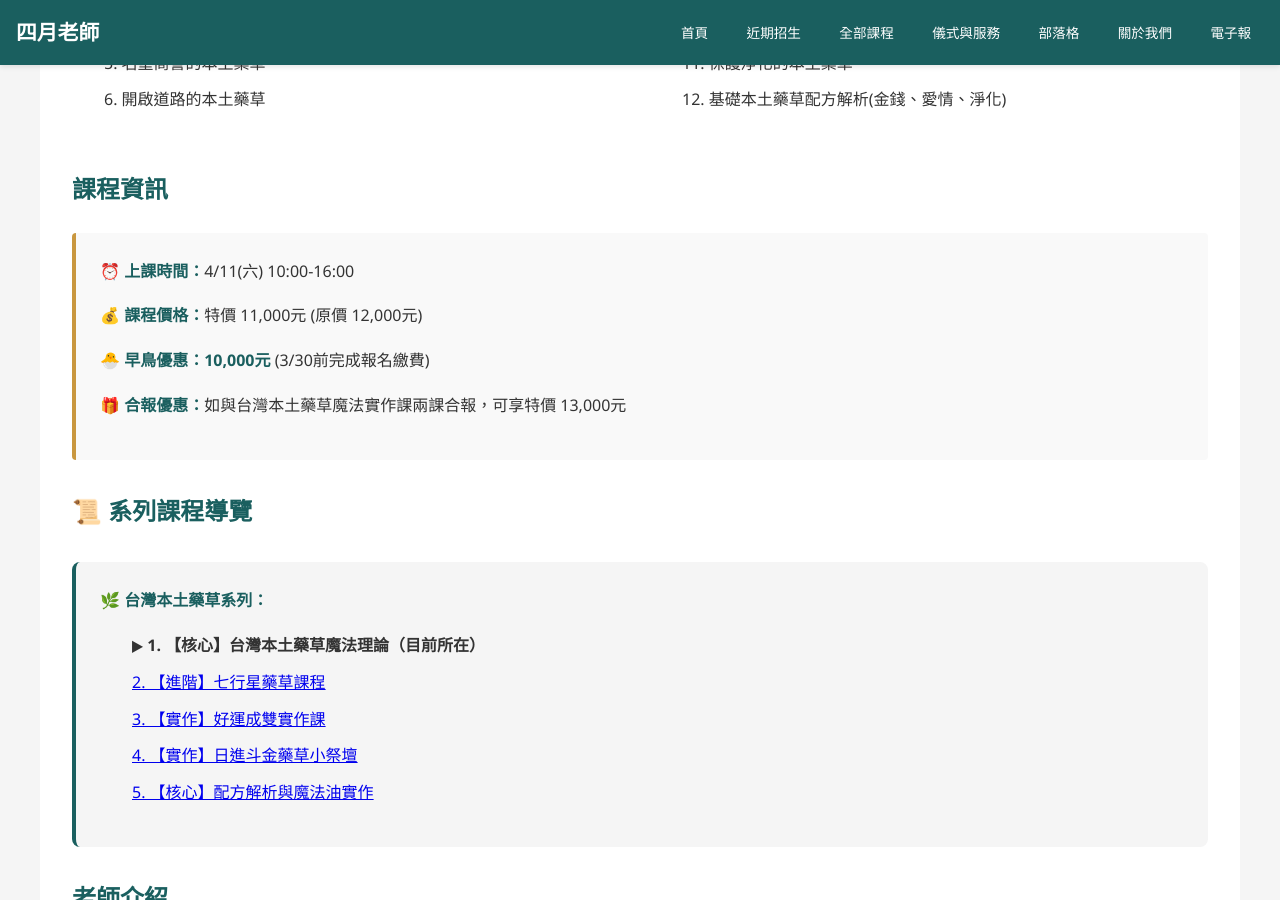
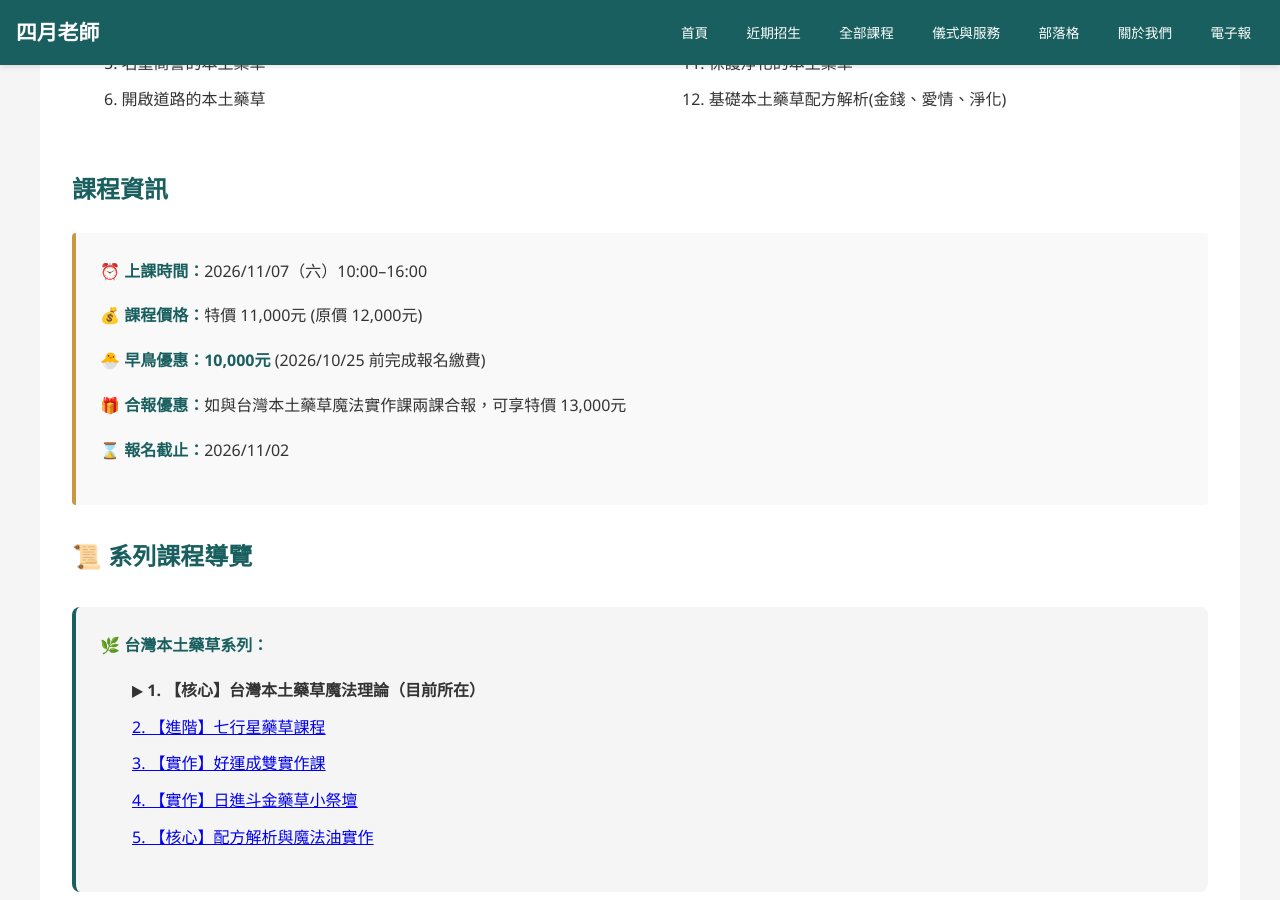
Before and after one commit to light4uliuphone-lang/hoodoo, a Jekyll site: the page built from courses/course-local-01.html, in a window 1280 px wide and 900 px high, scrolled down 960 px. Built offline with Jekyll 4.4.1, drawn with Linux system fonts in a browser that asks for light colours.

Commit message:
Update course-local-01.html

```diff
--- a/courses/course-local-01.html
+++ b/courses/course-local-01.html
@@ -46,10 +46,11 @@ title: "台灣本土藥草魔法 - 歐比路老師"
 
         <h2>課程資訊</h2>
         <div class="course-info-box">
-            <p><strong>⏰ 上課時間：</strong>4/11(六) 10:00-16:00</p>
+            <p><strong>⏰ 上課時間：</strong>2026/11/07（六）10:00–16:00</p>
             <p><strong>💰 課程價格：</strong>特價 11,000元 (原價 12,000元)</p>
-            <p><strong>🐣 早鳥優惠：</strong><strong>10,000元</strong> (3/30前完成報名繳費)</p>
+            <p><strong>🐣 早鳥優惠：</strong><strong>10,000元</strong> (2026/10/25 前完成報名繳費)</p>
             <p><strong>🎁 合報優惠：</strong>如與台灣本土藥草魔法實作課兩課合報，可享特價 13,000元</p>
+            <p><strong>⌛ 報名截止：</strong>2026/11/02</p>
         </div>
 
         <h2>📜 系列課程導覽</h2>
```
